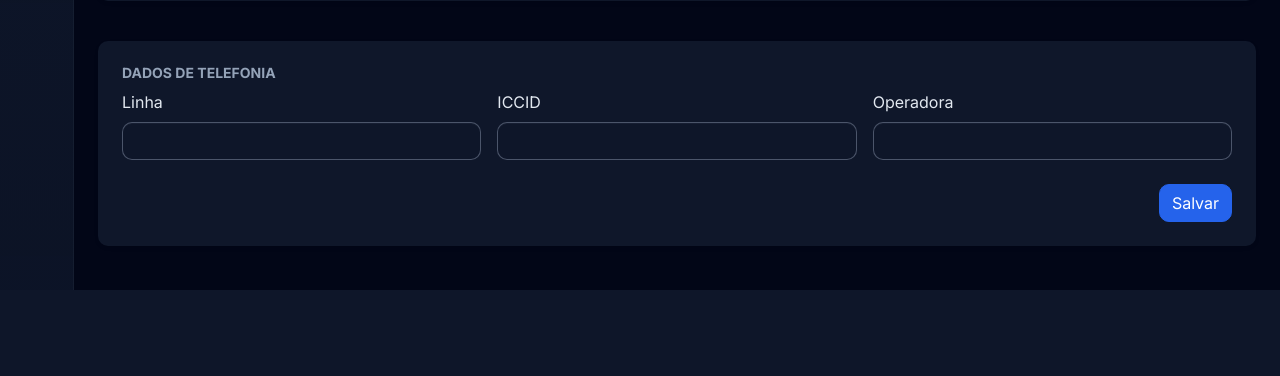
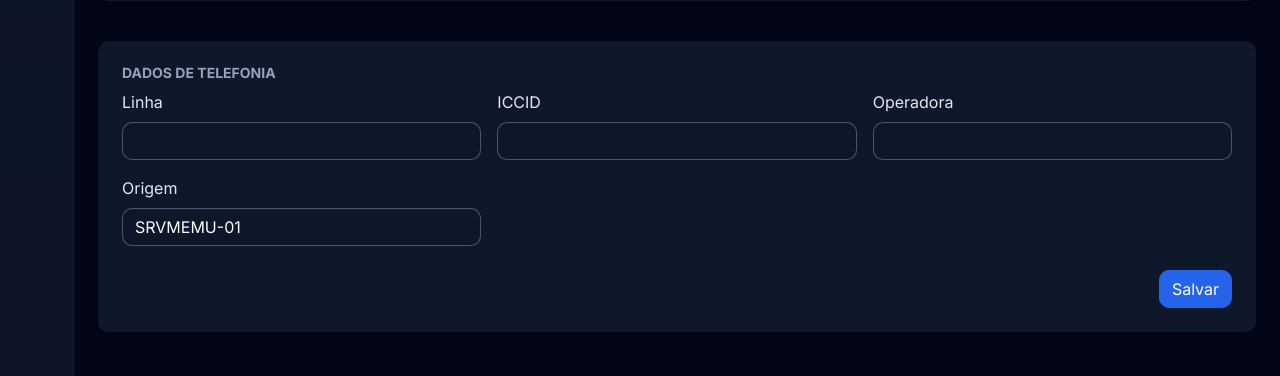
Before and after one commit to andresouza701/lineops, a Django app: page /allocations/ in a window 1280 px wide. Shown: the part 584-960 px from the top of the page. Before the commit the page ends 874 px from the top, so only its background shows below. Run offline with Django 5.2, Linux system fonts and the light colour scheme; the visitor is signed in with stand-in values (Sample User, id 1); data comes from the database, SQL or seed files in the repository; data that the repository does not hold is empty.

Commit message:
feat(telecom): consolidar ajustes de cadastro e Origem
- Adiciona campo Origem no modelo e migracao

- Exibe Origem em formularios, detalhes e listagens

- Inclui Origem no fluxo Dados de Telefonia com persistencia

- Aplica ajustes de tipagem/lint e fraseologia

```diff
--- a/allocations/forms.py
+++ b/allocations/forms.py
@@ -192,6 +192,12 @@ class TelephonyAssignmentForm(forms.Form):
     phone_number = forms.CharField(label="Linha", max_length=20, required=False)
     iccid = forms.CharField(label="ICCID", max_length=22, required=False)
     carrier = forms.CharField(label="Operadora", max_length=100, required=False)
+    origem = forms.ChoiceField(
+        label="Origem",
+        choices=PhoneLine.Origem.choices,
+        required=False,
+        widget=forms.Select(attrs={"class": "form-select"}),
+    )
     phone_line = forms.ModelChoiceField(
         queryset=PhoneLine.objects.filter(
             is_deleted=False, status=PhoneLine.Status.AVAILABLE
@@ -219,6 +225,7 @@ class TelephonyAssignmentForm(forms.Form):
         super().__init__(*args, **kwargs)
         for name in ["phone_number", "iccid", "carrier"]:
             self.fields[name].widget.attrs.setdefault("class", "form-control")
+        self.fields["origem"].widget.attrs.setdefault("class", "form-select")
         self.fields["employee"].widget.attrs.setdefault("class", "form-select")
         self.fields["phone_line"].widget.attrs.setdefault("class", "form-select")
         self.fields["line_action"].widget.attrs.setdefault("class", "form-check-input")
@@ -247,7 +254,7 @@ class TelephonyAssignmentForm(forms.Form):
         action = cleaned.get("line_action")
 
         if action == "new":
-            for field in ["phone_number", "iccid", "carrier"]:
+            for field in ["phone_number", "iccid", "carrier", "origem"]:
                 if not cleaned.get(field):
                     self.add_error(field, "Campo obrigatório!")
             cleaned["phone_line"] = None
@@ -264,6 +271,7 @@ class TelephonyAssignmentForm(forms.Form):
             cleaned["phone_number"] = cleaned.get("phone_number") or ""
             cleaned["iccid"] = cleaned.get("iccid") or ""
             cleaned["carrier"] = cleaned.get("carrier") or ""
+            cleaned["origem"] = cleaned.get("origem") or ""
             cleaned["status_line"] = ""
             cleaned["phone_line_status"] = None
         elif action == "change_status":
@@ -308,6 +316,7 @@ class TelephonyAssignmentForm(forms.Form):
             cleaned["phone_number"] = cleaned.get("phone_number") or ""
             cleaned["iccid"] = cleaned.get("iccid") or ""
             cleaned["carrier"] = cleaned.get("carrier") or ""
+            cleaned["origem"] = cleaned.get("origem") or ""
             cleaned["phone_line"] = None
             cleaned["employee"] = None
 
--- a/allocations/views.py
+++ b/allocations/views.py
@@ -99,9 +99,12 @@ class RegistrationHubView(RoleRequiredMixin, TemplateView):
                 )
             else:  # new line
                 result = TelephonyUseCase.create_new_line_with_allocation(
-                    phone_number=form.cleaned_data["phone_number"],
-                    iccid=form.cleaned_data["iccid"],
-                    carrier=form.cleaned_data["carrier"],
+                    line_data={
+                        "phone_number": form.cleaned_data["phone_number"],
+                        "iccid": form.cleaned_data["iccid"],
+                        "carrier": form.cleaned_data["carrier"],
+                        "origem": form.cleaned_data["origem"],
+                    },
                     employee=form.cleaned_data.get("employee"),
                     actor=request.user,
                 )
--- a/telecom/models.py
+++ b/telecom/models.py
@@ -68,6 +68,16 @@ class PhoneLine(models.Model):
         AQUECENDO = "AQUECENDO", "Aquecendo"
         NOVO = "NOVO", "Novo"
 
+    class Origem(models.TextChoices):
+        SRVMEMU_01 = "SRVMEMU-01", "SRVMEMU-01"
+        SRVMEMU_02 = "SRVMEMU-02", "SRVMEMU-02"
+        SRVMEMU_03 = "SRVMEMU-03", "SRVMEMU-03"
+        SRVMEMU_04 = "SRVMEMU-04", "SRVMEMU-04"
+        SRVMEMU_05 = "SRVMEMU-05", "SRVMEMU-05"
+        SRVMEMU_06 = "SRVMEMU-06", "SRVMEMU-06"
+        APARELHO = "APARELHO", "APARELHO"
+        PESSOAL = "PESSOAL", "PESSOAL"
+
     phone_number = models.CharField(max_length=20, unique=True)
 
     sim_card = models.OneToOneField(
@@ -76,6 +86,10 @@ class PhoneLine(models.Model):
 
     status = models.CharField(
         max_length=20, choices=Status.choices, default=Status.AVAILABLE, db_index=True
+    )
+
+    origem = models.CharField(
+        max_length=20, choices=Origem.choices, null=True, blank=True
     )
 
     activated_at = models.DateTimeField(null=True, blank=True)
--- a/telecom/views.py
+++ b/telecom/views.py
@@ -120,10 +120,12 @@ class SIMcardCreateView(RoleRequiredMixin, CreateView):
     def form_valid(self, form):
         self.object = form.save()
         phone_number = form.cleaned_data["phone_number"]
+        origem = form.cleaned_data.get("origem")
         PhoneLine.objects.create(
             phone_number=phone_number,
             sim_card=self.object,
             status=PhoneLine.Status.AVAILABLE,
+            origem=origem,
         )
         messages.success(
             self.request,
@@ -208,6 +210,8 @@ class PhoneLineListView(StandardPaginationMixin, RoleRequiredMixin, ListView):
                 {
                     "phone_number": line.phone_number,
                     "iccid": line.sim_card.iccid,
+                    "origem": line.origem,
+                    "origem_display": line.get_origem_display() if line.origem else "",
                     "employee": employee_name,
                     "status": line.status,
                     "status_display": line.get_status_display(),
@@ -480,6 +484,8 @@ class TelecomOverviewView(RoleRequiredMixin, TemplateView):
                 "id": line.pk,
                 "phone_number": line.phone_number,
                 "iccid": line.sim_card.iccid if line.sim_card else "",
+                "origem": line.origem,
+                "origem_display": line.get_origem_display() if line.origem else "",
                 "employee": employee_name,
                 "status": line.status,
                 "status_display": line.get_status_display(),
--- a/templates/allocations/allocation_list.html
+++ b/templates/allocations/allocation_list.html
@@ -105,6 +105,14 @@
                             <div class="invalid-feedback d-block">{{ telephony_form.carrier.errors|striptags }}</div>
                         {% endif %}
                     </div>
+
+                    <div class="col-md-4">
+                        <label class="form-label">Origem</label>
+                        {{ telephony_form.origem }}
+                        {% if telephony_form.origem.errors %}
+                            <div class="invalid-feedback d-block">{{ telephony_form.origem.errors|striptags }}</div>
+                        {% endif %}
+                    </div>
                 </div>
 
 
--- a/templates/telecom/phoneline_detail.html
+++ b/templates/telecom/phoneline_detail.html
@@ -30,6 +30,9 @@
             <dt class="col-sm-3">Operadora</dt>
             <dd class="col-sm-9">{{ phone_line.sim_card.carrier }}</dd>
 
+            <dt class="col-sm-3">Origem</dt>
+            <dd class="col-sm-9">{{ phone_line.get_origem_display|default:"-" }}</dd>
+
             <dt class="col-sm-3">Ativada em</dt>
             <dd class="col-sm-9">{{ phone_line.activated_at|date:"d/m/Y H:i"|default:"-" }}</dd>
         </dl>
--- a/templates/telecom/phoneline_form.html
+++ b/templates/telecom/phoneline_form.html
@@ -30,6 +30,12 @@
                         <label class="form-label">SIM card</label>
                         {{ form.sim_card }}
                         {{ form.sim_card.errors }}
+                    </div>
+
+                    <div class="mb-3">
+                        <label class="form-label">Origem</label>
+                        {{ form.origem }}
+                        {{ form.origem.errors }}
                     </div>
 
                     {% if object %}
--- a/templates/telecom/phoneline_list.html
+++ b/templates/telecom/phoneline_list.html
@@ -36,6 +36,7 @@
                 <tr>
                     <th scope="col">Número</th>
                     <th scope="col">SIM Card</th>
+                    <th scope="col">Origem</th>
                     <th scope="col">Usuário vinculado</th>
                     <th scope="col">Status</th>
                     <th scope="col">Ativado em</th>
@@ -46,12 +47,13 @@
                     <tr>
                         <td>{{ line.phone_number }}</td>
                         <td>{{ line.sim_card.iccid }}</td>
+                        <td>{{ line.get_origem_display|default:"-" }}</td>
                         <td>{% if line.active_allocations %}{{ line.active_allocations.0.employee.full_name }}{% else %}<span class="text-muted">Sem vínculo</span>{% endif %}</td>
                         <td>{{ line.get_status_display }}</td>
                         <td>{{ line.activated_at|date:"d/m/Y"|default:"—" }}</td>
                     </tr>
                 {% empty %}
-                    <tr id="phoneline-no-data"><td colspan="5" class="text-center">Nenhuma linha cadastrada.</td></tr>
+                    <tr id="phoneline-no-data"><td colspan="6" class="text-center">Nenhuma linha cadastrada.</td></tr>
                 {% endfor %}
             </tbody>
         </table>
```
Also changed, not shown: core/services/telephony_use_case.py (+11 -12 lines), telecom/forms.py (+24 -12 lines), templates/telecom/overview.html (+10 -6 lines), templates/telecom/simcard_form.html (+8 -0 lines), telecom/migrations/0010_phoneline_origem.py (added).
